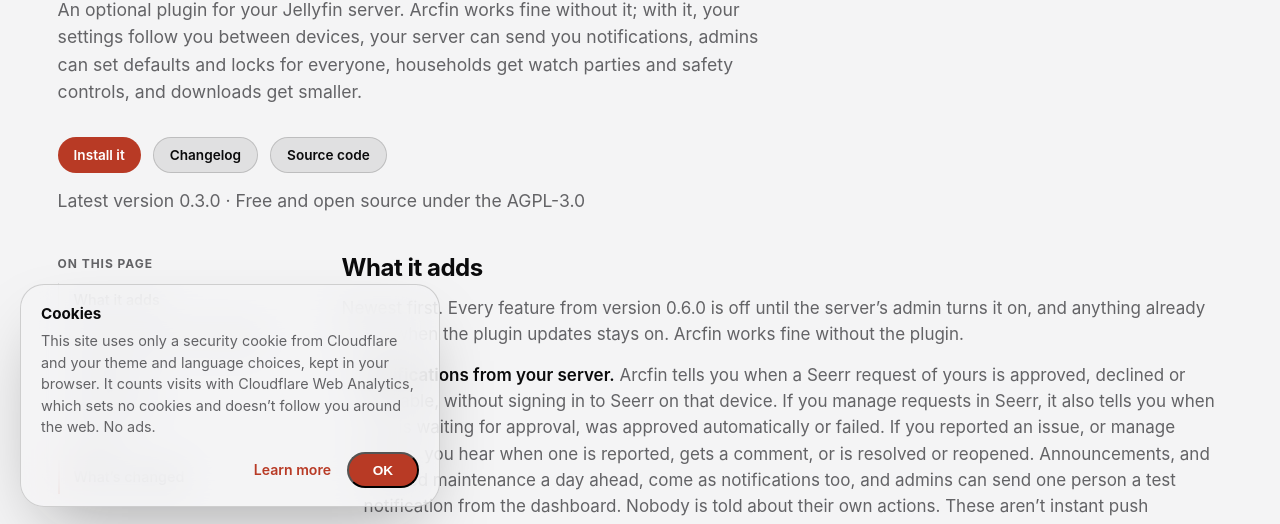
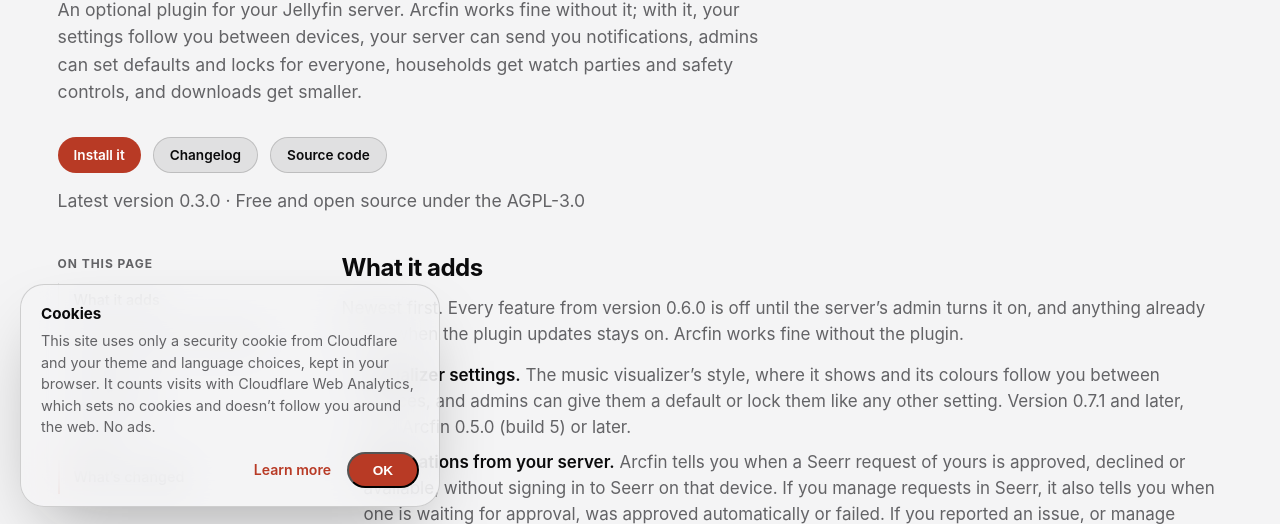
Before and after one commit to ArcFin-App/ArcFin-Site, a plain HTML site: page site/arcfin.psmattas.com/plugin/index.html in a window 1280 px wide. Shown: the part 273-797 px from the top of the page. Drawn offline with Linux system fonts and the light colour scheme.

Commit message:
feat(plugin): 0.7.1 visualizer settings
The music visualizer's style, placement and colours follow people between devices, and admins can set defaults and locks for them.

Signed-off-by: psmattas <me@psmattas.com>

```diff
--- a/site/arcfin.psmattas.com/plugin/index.html
+++ b/site/arcfin.psmattas.com/plugin/index.html
@@ -65,6 +65,7 @@
     <h2 id="features">What it adds</h2>
     <p>Newest first. Every feature from version 0.6.0 is off until the server&rsquo;s admin turns it on, and anything already in use when the plugin updates stays on. Arcfin works fine without the plugin.</p>
     <ul>
+      <li><strong>Visualizer settings.</strong> The music visualizer&rsquo;s style, where it shows and its colours follow you between devices, and admins can give them a default or lock them like any other setting. Version 0.7.1 and later, with Arcfin 0.5.0 (build 5) or later.</li>
       <li><strong>Notifications from your server.</strong> Arcfin tells you when a Seerr request of yours is approved, declined or available, without signing in to Seerr on that device. If you manage requests in Seerr, it also tells you when one is waiting for approval, was approved automatically or failed. If you reported an issue, or manage issues, you hear when one is reported, gets a comment, or is resolved or reopened. Announcements, and planned maintenance a day ahead, come as notifications too, and admins can send one person a test notification from the dashboard. Nobody is told about their own actions. These aren&rsquo;t instant push notifications: an open Arcfin hears straight away, and a closed one finds the news when it next opens or when iOS lets it check in the background. On iPhone, iPad and Mac; Apple TV shows announcements on Home. Version 0.7.0 and later, with Arcfin 0.5.0 (build 4) or later.</li>
       <li><strong>Seerr issues through your server.</strong> Report a problem with a title, follow your issues and reply to them, and, if you manage issues in Seerr, resolve, reopen or delete them, all from Arcfin. With Seerr through your server, these calls are made as you, with your own Seerr permissions. Version 0.7.0 and later, with Arcfin 0.5.0 (build 4) or later.</li>
       <li><strong>Watch parties.</strong> Watch something together, each on your own screen. Start a party on iPhone, iPad, Mac or Apple TV, from Home or a title&rsquo;s page: pick a movie, or a show with its season and episode. Guests join on any of them with a six-character code, or on iPhone and iPad by scanning a QR code, never a link. You can plan a party up to 30 days ahead, and as host you see what time it&rsquo;ll be for each guest where they are. Arcfin hosts a Jellyfin SyncPlay group, so people in other apps that support SyncPlay can join too; the host needs Arcfin. Version 0.6.0 and later, with Arcfin 0.5.0 (build 3) or later.</li>
```
